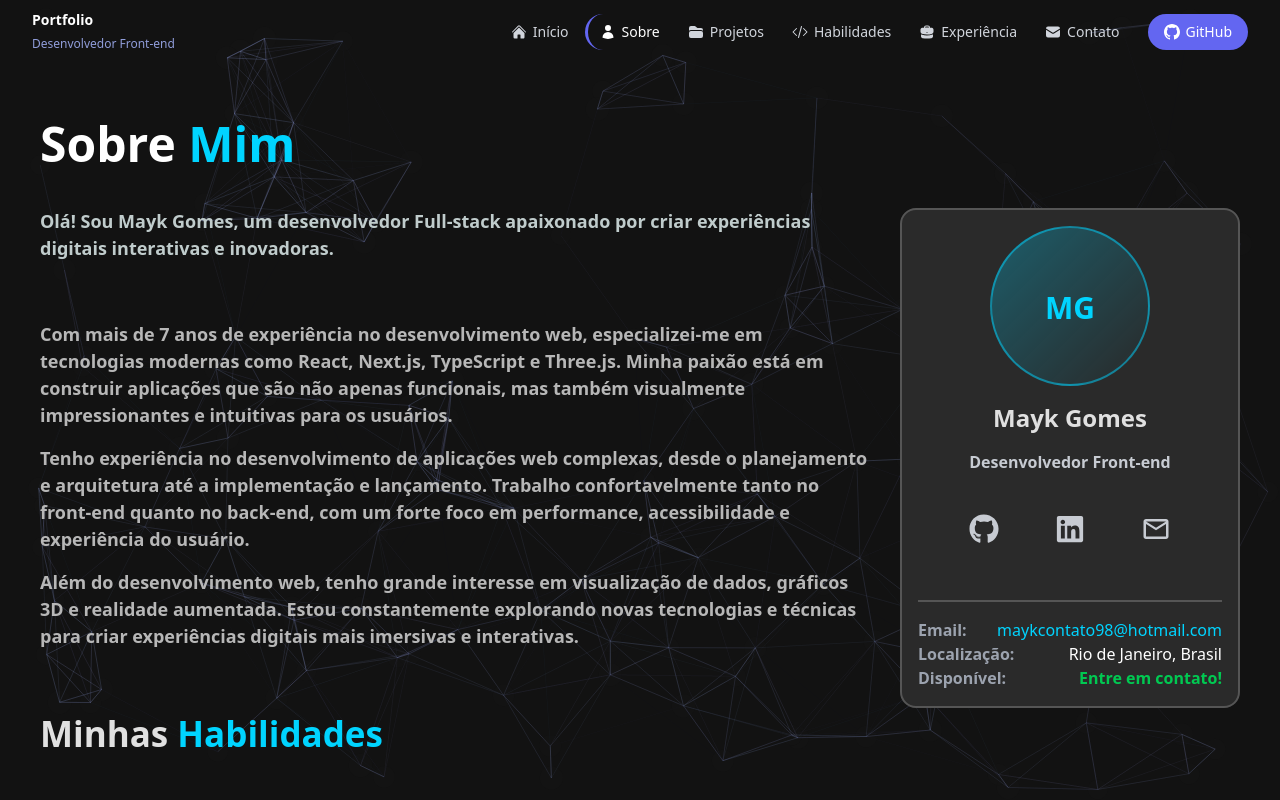
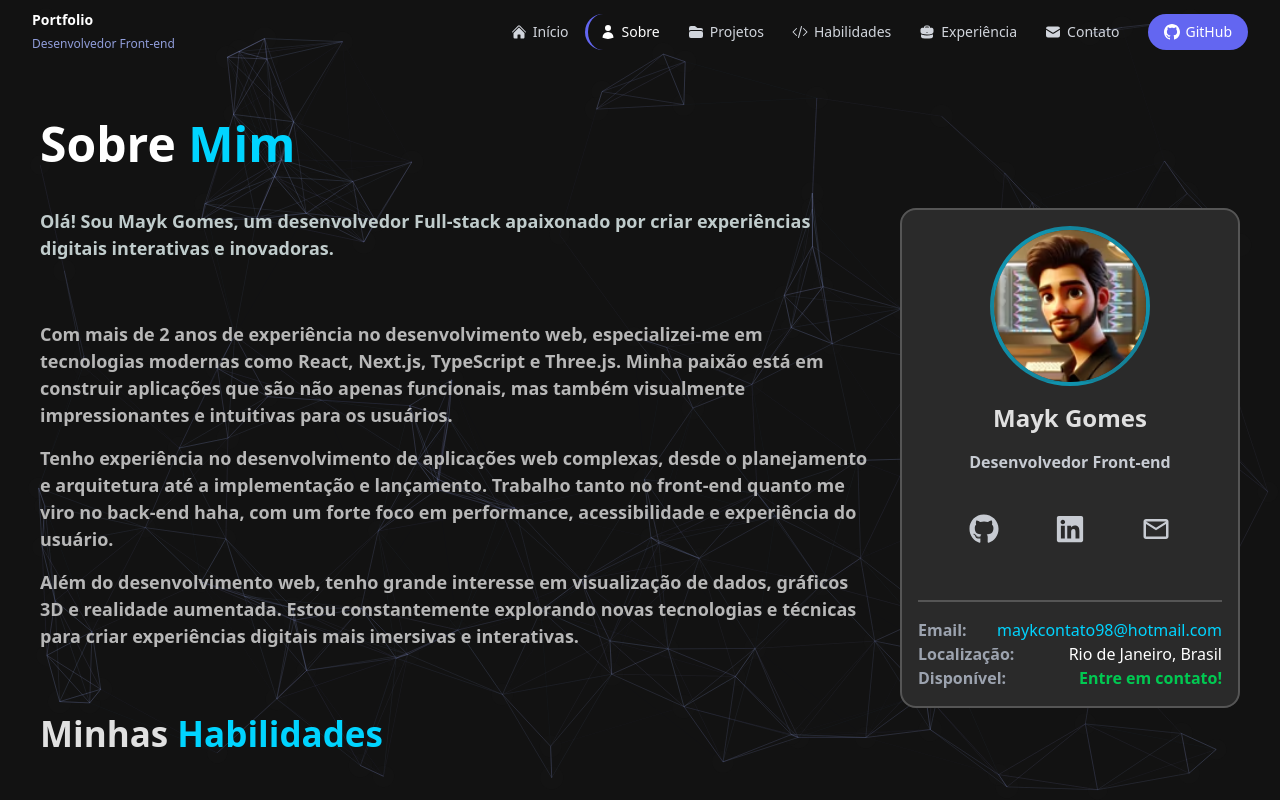
Before and after one commit to MaykGomes92/meu-portfolio, a Next.js app: page /sobre in a window 1280 px wide. Shown: the top 800 px of the page. Built offline with nearby package versions, Linux system fonts and the light colour scheme.

Commit message:
Projeto final no ar 1.0 adicionando imagem a div no arquivo Sobre.

```diff
--- a/src/app/sobre/page.jsx
+++ b/src/app/sobre/page.jsx
@@ -12,6 +12,7 @@ import Timeline from '@/components/MinhaTrajetoria/Timeline';
 import Sidebar from '@/components/Sidebar/Sidebar'
 import PageTransicao from '@/components/PageTransicao/PageTransicao';
 import ParticlesComponent from '@/components/particles';
+import Image from 'next/image';
 
 export default function Sobre() {
 
@@ -93,24 +94,29 @@ export default function Sobre() {
             initial={{ opacity: [0, 0.4, 0.5], y: -90 }}
             transition={{ duration: .5, delay: 1 }}
           >
-          <ParticlesComponent id="particles" />
+            <ParticlesComponent id="particles" />
             <h1 className='text-5xl font-bold text-white mb-10'>Sobre <span className='text-[#00d4ff]'>Mim</span></h1>
             <div className='md:flex text-white gap-8'>
               <div className='flex flex-col gap-4 text-[#b7b7b7] text-[18px] font-semibold'>
                 <span className='text-[#c0cccc] font-semibold'>Olá! Sou Mayk Gomes, um desenvolvedor Full-stack apaixonado por criar experiências digitais interativas e inovadoras.</span><br />
                 <p>
-                  Com mais de 7 anos de experiência no desenvolvimento web, especializei-me em tecnologias modernas como React, Next.js, TypeScript e Three.js. Minha paixão está em construir aplicações que são não apenas funcionais, mas também visualmente impressionantes e intuitivas para os usuários.
+                  Com mais de 2 anos de experiência no desenvolvimento web, especializei-me em tecnologias modernas como React, Next.js, TypeScript e Three.js. Minha paixão está em construir aplicações que são não apenas funcionais, mas também visualmente impressionantes e intuitivas para os usuários.
                 </p>
 
                 <p>
-                  Tenho experiência no desenvolvimento de aplicações web complexas, desde o planejamento e arquitetura até a implementação e lançamento. Trabalho confortavelmente tanto no front-end quanto no back-end, com um forte foco em performance, acessibilidade e experiência do usuário.
+                  Tenho experiência no desenvolvimento de aplicações web complexas, desde o planejamento e arquitetura até a implementação e lançamento. Trabalho tanto no front-end quanto me viro no back-end haha, com um forte foco em performance, acessibilidade e experiência do usuário.
                 </p>
                 <p>
                   Além do desenvolvimento web, tenho grande interesse em visualização de dados, gráficos 3D e realidade aumentada. Estou constantemente explorando novas tecnologias e técnicas para criar experiências digitais mais imersivas e interativas.
                 </p>
               </div>
               <div className='min-w-[340px] p-4 flex flex-col items-center rounded-2xl bg-[#2a2a2a] border-2 border-[#555555] hover:scale-105 transition-transform duration-600 ease-in-out md:mt-0 mt-8'>
-                <h1 className='w-40 h-40 border-2 border-neon-blue/50 rounded-full text-center leading-[160px] text-[#00d4ff] font-bold text-3xl bg-gradient-to-br from-neon-blue/30 to-deep-black '>MG</h1>
+                <Image
+                  src="/avatar.png"
+                  width={160}
+                  height={160}
+                  className='w-40 h-40 border-4 border-neon-blue/50 rounded-full text-center leading-[160px] text-[#00d4ff] font-bold text-3xl bg-gradient-to-br from-neon-blue/30 to-deep-black'
+                />
                 <h1 className='my-4 text-2xl font-semibold text-[#e0e0e0]'>Mayk Gomes</h1>
                 <h2 className='text-light-gray font-semibold'>Desenvolvedor Front-end</h2>
                 <ul className='flex justify-around'>
```
